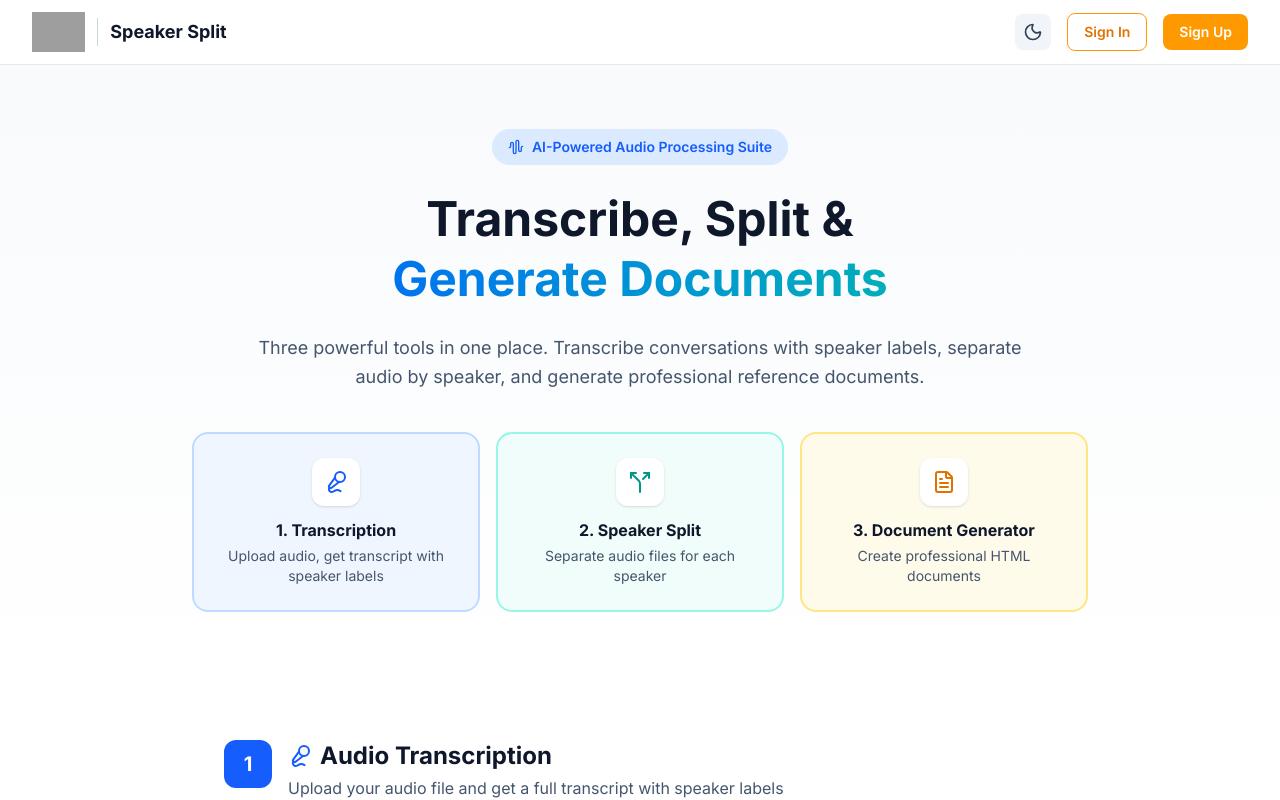
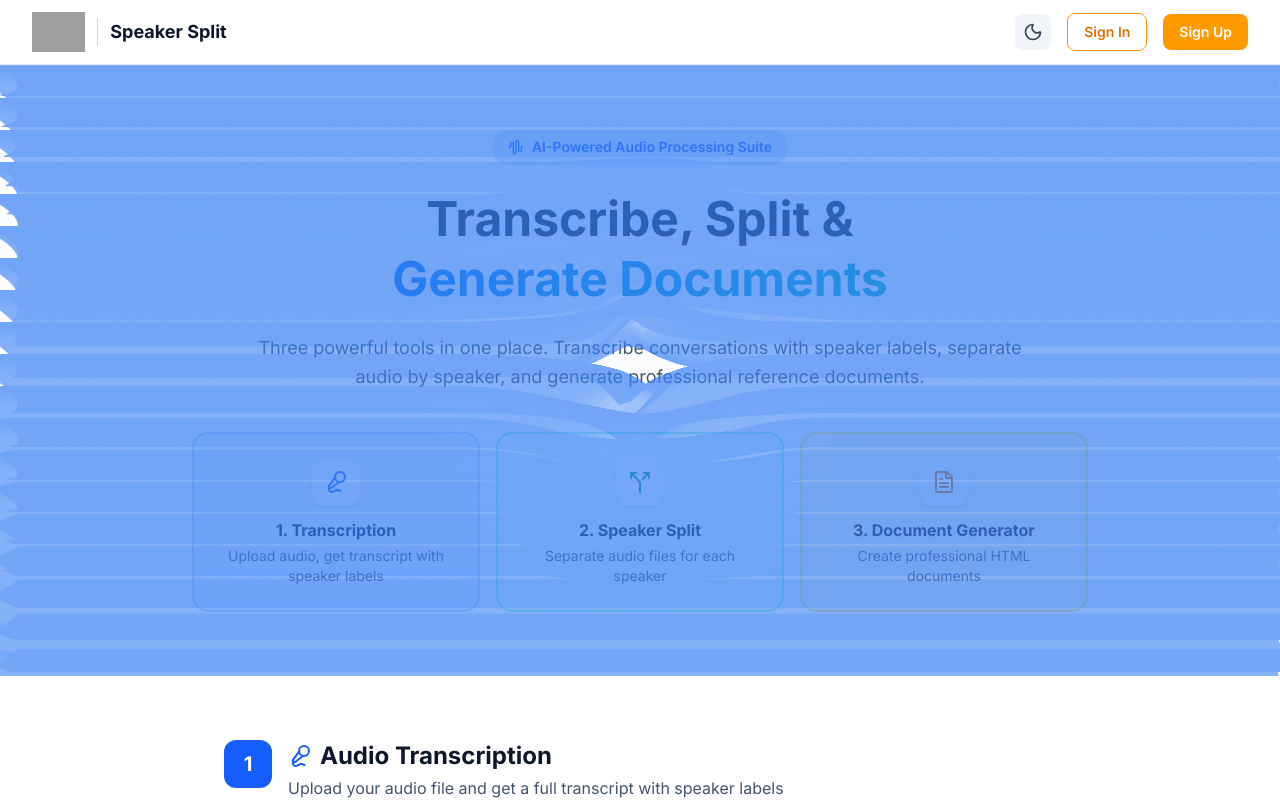
Before and after one commit to AiMagic5000/speaker-split, a Next.js app: page / in a window 1280 px wide. Shown: the top 800 px of the page. Built offline with nearby package versions, Linux system fonts and the light colour scheme; no server answers; grey boxes are pictures that could not be loaded.

Commit message:
fix: make wave animation visible by removing overlay and increasing opacity

```diff
--- a/src/app/page.tsx
+++ b/src/app/page.tsx
@@ -12,18 +12,17 @@ export default function Home() {
       {/* Hero Section */}
       <section className="relative overflow-hidden bg-gradient-to-b from-slate-50 to-white dark:from-slate-800 dark:to-slate-900">
         {/* Wave Animation Background */}
-        <div className="absolute inset-0 -z-10 overflow-hidden">
+        <div className="absolute inset-0 overflow-hidden pointer-events-none">
           <WaveBackground
-            lineColor="rgba(59, 130, 246, 0.2)"
-            waveSpeedX={0.015}
-            waveSpeedY={0.008}
-            waveAmpX={50}
-            waveAmpY={25}
-            xGap={14}
-            yGap={40}
-            className="dark:opacity-40"
+            lineColor="rgba(59, 130, 246, 0.5)"
+            waveSpeedX={0.02}
+            waveSpeedY={0.01}
+            waveAmpX={60}
+            waveAmpY={30}
+            xGap={12}
+            yGap={32}
+            className="opacity-70 dark:opacity-50"
           />
-          <div className="absolute inset-0 bg-gradient-to-b from-white/60 via-white/40 to-white dark:from-slate-900/60 dark:via-slate-900/40 dark:to-slate-900" />
         </div>
 
         <div className="max-w-7xl mx-auto px-4 sm:px-6 lg:px-8 py-12 sm:py-16">
```
